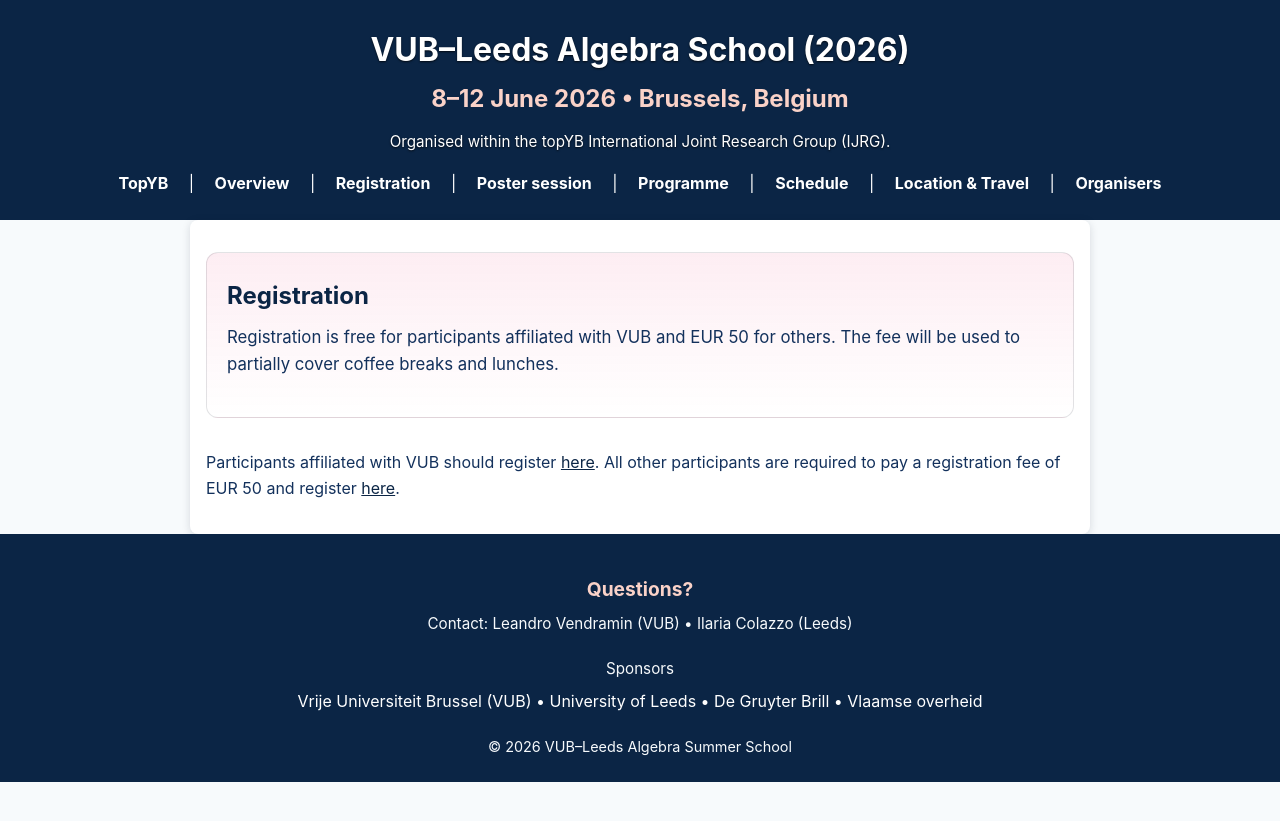
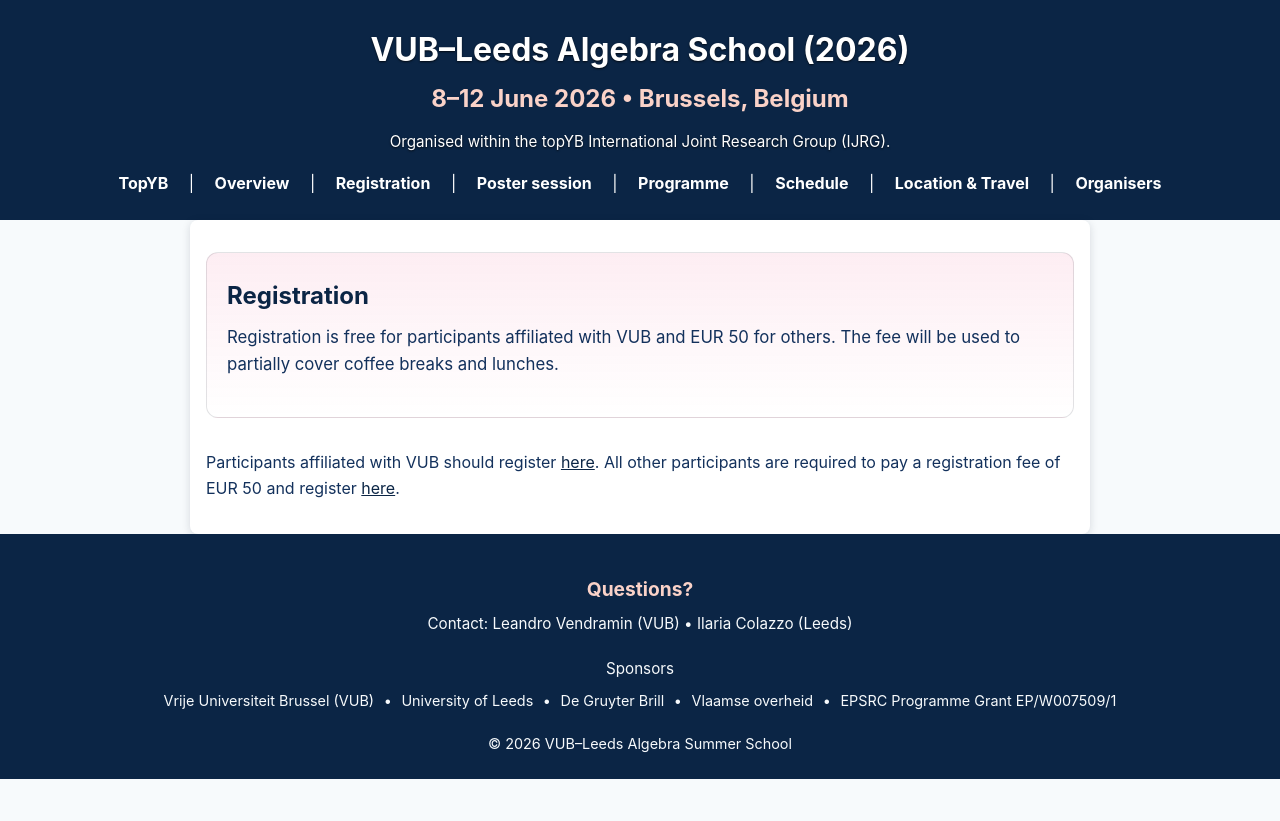
Before and after one commit to VubLeedsTopYB/VubLeedsTopYB.github.io, a Jekyll site: the page built from summer-school/registration.md, in a window 1280 px wide. Shown: the top 821 px of the page. Built offline with Jekyll 4.4.1, drawn with Linux system fonts in a browser that asks for light colours.

Commit message:
sposors added program grant

```diff
--- a/_includes/summer_footer.html
+++ b/_includes/summer_footer.html
@@ -8,12 +8,21 @@
 
   <div style="margin-top: 1.25rem; text-align: center;">
     <p class="small" style="margin-bottom: 0.5rem;">Sponsors</p>
-    <div style="display: flex; justify-content: center; align-items: center; gap: 1.5rem; flex-wrap: wrap;">
-      Vrije Universiteit Brussel (VUB) • University of Leeds • De Gruyter Brill • Vlaamse overheid
-      <!--<img src="img/vub-logo.png" alt="VUB logo" style="height: 50px; max-width: 140px;" />
-      <img src="img/leeds-logo.png" alt="University of Leeds logo" style="height: 50px; max-width: 140px;" />
-      <img src="img/degruyter-logo.png" alt="De Gruyter logo" style="height: 50px; max-width: 140px;" />-->
-    </div>
+
+<p class="sponsor-list">
+  <span>Vrije Universiteit Brussel (VUB)</span>
+  <span class="sep">•</span>
+  <span>University of Leeds</span>
+  <span class="sep">•</span>
+  <span>De Gruyter Brill</span>
+  <span class="sep">•</span>
+  <span><a href="https://www.vlaanderen.be" target="_blank" rel="noopener">Vlaamse overheid</a></span>
+  <span class="sep">•</span>
+  <a href="https://sites.google.com/view/crt-leeds/home" target="_blank" rel="noopener">
+    EPSRC Programme Grant EP/W007509/1
+  </a>
+</p>
+
   </div>
 
   <p style="margin-top: 1.25rem;">&copy; 2026 VUB–Leeds Algebra Summer School</p>
--- a/summer-school/style.css
+++ b/summer-school/style.css
@@ -424,3 +424,38 @@ li {
     min-width: 700px;
   }
 }
+footer a {
+  color: var(--background-color);
+  text-decoration: none;
+}
+
+footer a:hover {
+  color: var(--pink-soft);
+  text-decoration: none;
+}
+footer .sponsor-list {
+  display: flex;
+  flex-wrap: wrap;
+  justify-content: center;
+  align-items: center;
+  gap: 0.25rem 0.6rem;
+  margin: 0 auto;
+  color: var(--background-color);
+}
+
+footer .sponsor-list span,
+footer .sponsor-list a {
+  color: var(--background-color);
+  text-decoration: none;
+  margin: 0;
+  padding: 0;
+}
+
+footer .sponsor-list a:hover {
+  color: var(--pink-soft);
+  text-decoration: none;
+}
+
+footer .sponsor-list .sep {
+  color: var(--background-color);
+}
```
Also changed, not shown: summer-school/img/poster.jpg, 11 other files.
